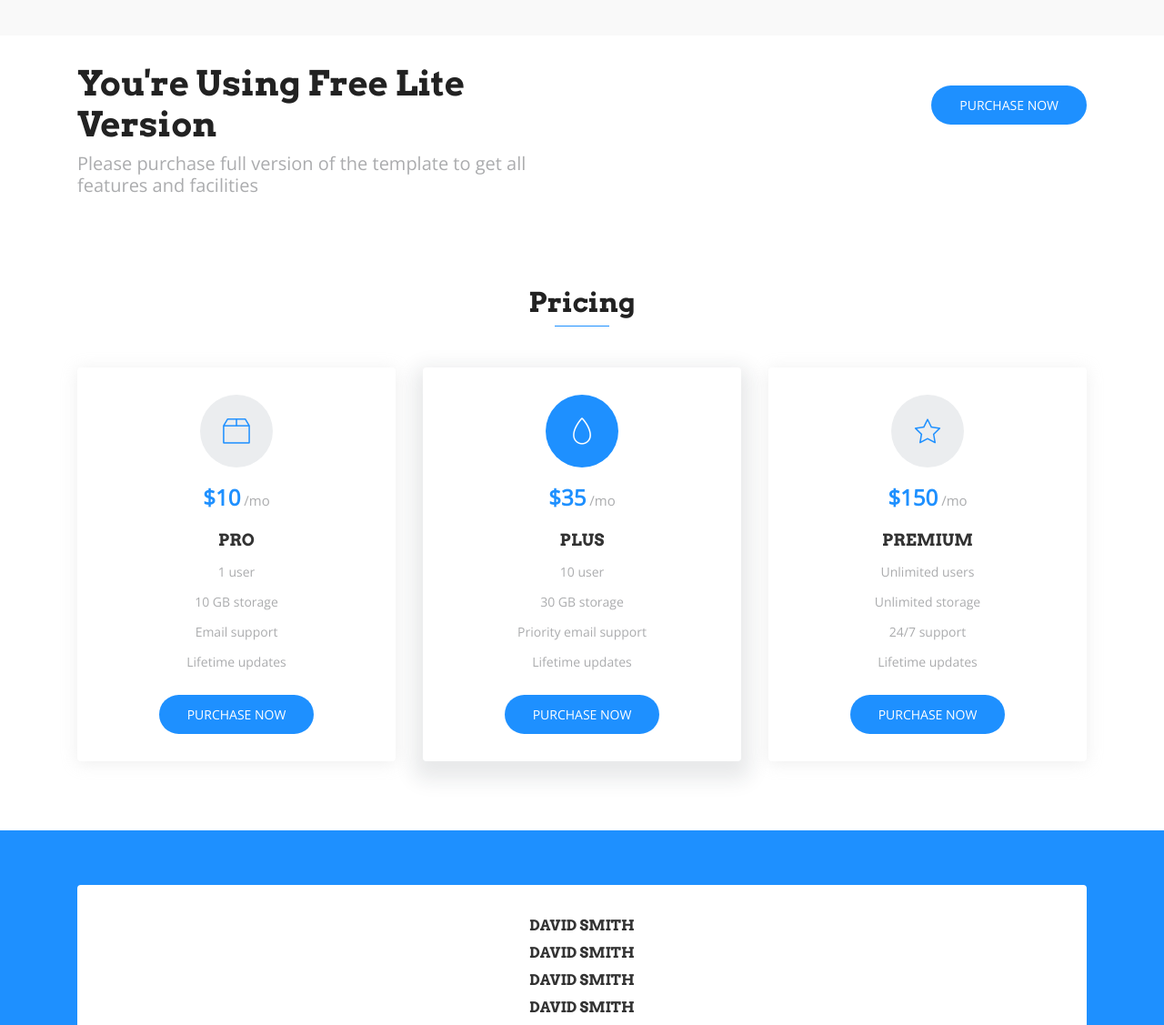
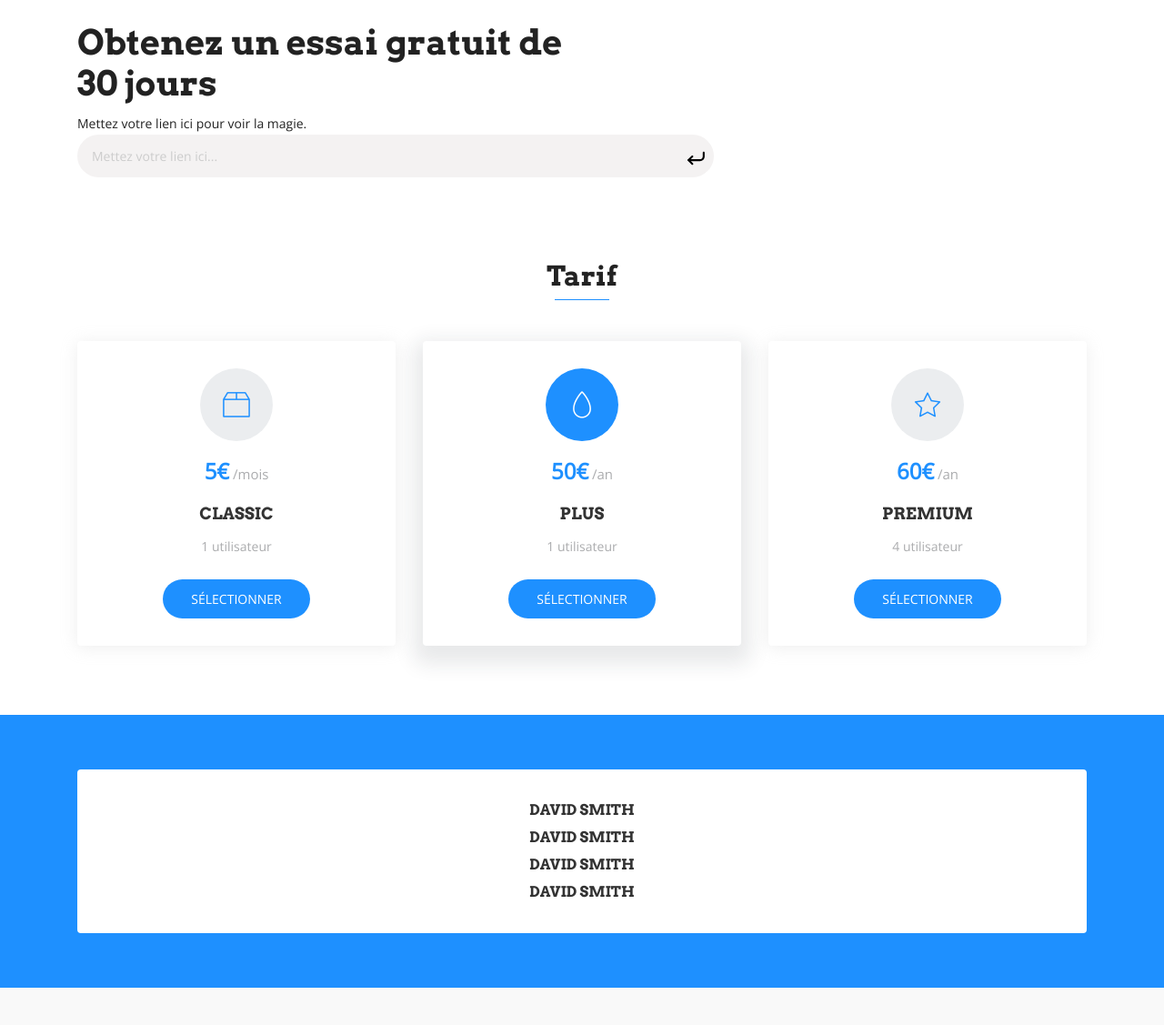
Before and after one commit to MaksimLsk/LEGE-, a website: page index.html in a window 1280 px wide. Shown: the part 1600-2727 px from the top of the page at 91% size. Drawn offline with nearby package versions, Linux system fonts and the light colour scheme; files whose address does not match are found by name.

Commit message:
modifications

```diff
--- a/assets/css/main.css
+++ b/assets/css/main.css
@@ -3,6 +3,70 @@
 html {
   overflow-x: hidden;
 }
+
+
+.search {
+  display: flex;
+  align-items: center;
+  text-align: center;
+  width: 70vw;
+}
+
+.searchinput {
+  font-family: inherit;
+  font-size: inherit;
+  background-color: #f4f2f2;
+  border: none;
+  color: #646464;
+  padding: 0.7rem 1rem;
+  border-radius: 30px;
+  width: 50em;
+  transition: all ease-in-out .5s;
+  margin-right: -2rem;
+}
+
+.searchinput:hover,
+.searchinput:focus {
+  box-shadow: 0 0 1em #00000013;
+}
+
+.searchinput:focus {
+  outline: none;
+  background-color: #f0eeee;
+}
+
+.searchinput::-webkit-input-placeholder {
+  font-weight: 100;
+  color: #ccc;
+}
+
+.searchinput:focus+.searchbutton {
+  background-color: #f0eeee;
+}
+
+.inputbtn {
+  cursor: pointer;
+  padding: 0;
+  width: 2.5rem;
+  height: 2.5rem;
+  border: none;
+  background-color: transparent;
+}
+
+.searchbutton {
+  border: none;
+  background-color: transparent;
+  margin-top: 1em;
+}
+
+
+.search__icon {
+  height: 100%;
+  width: 60%;
+  padding: 0;
+  display: flex;
+}
+
 
 :root {
   --accent-color: #1e90ff;
--- a/index.html
+++ b/index.html
@@ -35,7 +35,7 @@
     <nav class="navbar navbar-expand-md bg-inverse fixed-top scrolling-navbar">
       <div class="container">
         <!-- Brand and toggle get grouped for better mobile display -->
-        <a href="index.html" class="navbar-brand"><img src="assets/img/logo-light-tiny.jpg" alt=""></a>
+        <a href="index.html" class="navbar-brand"><img id="logo" src="assets/img/logo-light-tiny.jpg" alt=""></a>
         <button class="navbar-toggler" type="button" data-toggle="collapse" data-target="#navbarCollapse"
           aria-controls="navbarCollapse" aria-expanded="false" aria-label="Toggle navigation">
           <i class="lni-menu"></i>
@@ -53,7 +53,7 @@
               </a>
             </li>
             <li class="nav-item">
-              <a class="nav-link" href="#team">
+              <a class="nav-link" href="#testimonial">
                 Équipe
               </a>
             </li>
@@ -79,10 +79,10 @@
         <div class="row">
           <div class="col-lg-7 col-md-12 col-sm-12 col-xs-12">
             <div class="contents">
-              <h2 class="head-title">Simplifiez votre navigation dès aujourd’hui avec notre solution innovante.</h2>
-              <p>En un clic, adaptez instantanément le contenu des sites que vous visitez pour une expérience optimale
-                et personnalisée. Notre extension détecte vos préférences et pré-remplit les paramètres selon vos
-                besoins, transformant le web en un espace plus inclusif. </p>
+              <h2 class="head-title">Et si le web s’adaptait à vous !</h2>
+              <p>Simplifiez votre navigation dès aujourd’hui avec notre solution innovante.En un clic, adaptez
+                instantanément le contenu des sites que vous visitez pour une expérience optimale
+                et personnalisée.</p>
             </div>
           </div>
           <div class="col-lg-5 col-md-12 col-sm-12 col-xs-12">
@@ -110,11 +110,11 @@
         <div class="col-md-6 col-lg-4 col-xs-12">
           <div class="services-item wow fadeInRight" data-wow-delay="0.3s">
             <div class="icon">
-              <i class="lni-cog"></i>
+              <i class="lni-layers"></i>
             </div>
             <div class="services-content">
-              <h3><a href="#">Personnalisation</a></h3>
-              <p>Ut maximus enim dolor. Aenean auctor risus eget tincidunt lobortis. Donec tincidunt bibendum gravida.
+              <h3><a href="#">Navigation simplifiée</a></h3>
+              <p>Profitez d’une expérience utilisateur améliorée grâce à notre solution ergonomique et inclusive.
               </p>
             </div>
           </div>
@@ -123,11 +123,11 @@
         <div class="col-md-6 col-lg-4 col-xs-12">
           <div class="services-item wow fadeInRight" data-wow-delay="0.6s">
             <div class="icon">
-              <i class="lni-stats-up"></i>
+              <i class="lni-cog"></i>
             </div>
             <div class="services-content">
               <h3><a href="#">Facile à utiliser</a></h3>
-              <p>Ut maximus enim dolor. Aenean auctor risus eget tincidunt lobortis. Donec tincidunt bibendum gravida.
+              <p>Notre extension offre une interface conviviale, simplifiant l’accessibilité sur le web en un seul clic.
               </p>
             </div>
           </div>
@@ -139,14 +139,11 @@
               <i class="lni-users"></i>
             </div>
             <div class="services-content">
-              <h3><a href="#">Navigation simplifiée</a></h3>
-              <p>Ut maximus enim dolor. Aenean auctor risus eget tincidunt lobortis. Donec tincidunt bibendum gravida.
+              <h3><a href="#">Personnalisation</a></h3>
+              <p>Notre extension permet de personnaliser les paramètres selon les besoins spécifiques de chaque
+                utilisateur, tels que le contraste des couleurs, la taille du texte et la police adaptée.
               </p>
             </div>
-          </div>
-        </div>
-        <div class="col-md-6 col-lg-4 col-xs-12">
-          <div class="services-item wow fadeInRight" data-wow-delay="1.8s">
           </div>
         </div>
       </div>
@@ -175,12 +172,28 @@
       <div class="row">
         <div class="col-lg-6 col-md-6 col-xs-12 wow fadeInLeft" data-wow-delay="0.3s">
           <div class="cta-text">
-            <h4>You're Using Free Lite Version</h4>
-            <h5>Please purchase full version of the template to get all features and facilities</h5>
+            <h4>Obtenez un essai gratuit de 30 jours</h4>
+            <p>Mettez votre lien ici pour voir la magie.</p>
           </div>
         </div>
-        <div class="col-lg-6 col-md-6 col-xs-12 text-right wow fadeInRight" data-wow-delay="0.3s">
-          </br><a rel="nofollow" href="https://rebrand.ly/fusion-ud" class="btn btn-common">Purchase Now</a>
+      </div>
+      <div>
+        <div class="search"> <input type="text" class="searchinput" placeholder="Mettez votre lien ici...">
+          <button class="inputbtn">
+            <svg id="Layer_1" class="search__icon" aria-hidden="true" viewBox="0 0 24 24">
+              <g>
+                <svg fill="none" height="30" viewBox="0 0 24 24" width="25" xmlns="http://www.w3.org/2000/svg">
+                  <g clip-rule="evenodd" fill="rgb(0,0,0)" fill-rule="evenodd">
+                    <path
+                      d="m3 14c0-.5523.44772-1 1-1h12c1.6569 0 3-1.3431 3-3v-4c0-.55229.4477-1 1-1s1 .44771 1 1v4c0 2.7614-2.2386 5-5 5h-12c-.55228 0-1-.4477-1-1z" />
+                    <path
+                      d="m3.29289 14.7071c-.39052-.3905-.39052-1.0237 0-1.4142l4-4.00001c.39053-.39052 1.02369-.39052 1.41422 0 .39052.39053.39052 1.02371 0 1.41421l-3.2929 3.2929 3.2929 3.2929c.39052.3905.39052 1.0237 0 1.4142-.39053.3905-1.02369.3905-1.41422 0z" />
+                  </g>
+                </svg>
+
+              </g>
+            </svg>
+          </button>
         </div>
       </div>
     </div>
@@ -191,7 +204,7 @@
   <section id="pricing" class="section-padding">
     <div class="container">
       <div class="section-header text-center">
-        <h2 class="section-title wow fadeInDown" data-wow-delay="0.3s">Pricing</h2>
+        <h2 class="section-title wow fadeInDown" data-wow-delay="0.3s">Tarif</h2>
         <div class="shape wow fadeInDown" data-wow-delay="0.3s"></div>
       </div>
       <div class="row">
@@ -201,18 +214,15 @@
               <i class="lni-package"></i>
             </div>
             <div class="pricing-header">
-              <p class="price-value">$10<span> /mo</span></p>
+              <p class="price-value">5€<span> /mois</span></p>
             </div>
             <div class="title">
-              <h3>Pro</h3>
+              <h3>Classic</h3>
             </div>
             <ul class="description">
-              <li>1 user</li>
-              <li>10 GB storage</li>
-              <li>Email support</li>
-              <li>Lifetime updates</li>
+              <li>1 utilisateur</li>
             </ul>
-            <button class="btn btn-common">Purchase Now</button>
+            <button class="btn btn-common">Sélectionner</button>
           </div>
         </div>
         <div class="col-lg-4 col-md-6 col-xs-12 active">
@@ -221,18 +231,15 @@
               <i class="lni-drop"></i>
             </div>
             <div class="pricing-header">
-              <p class="price-value">$35<span> /mo</span></p>
+              <p class="price-value">50€<span> /an</span></p>
             </div>
             <div class="title">
               <h3>Plus</h3>
             </div>
             <ul class="description">
-              <li>10 user</li>
-              <li>30 GB storage</li>
-              <li>Priority email support</li>
-              <li>Lifetime updates</li>
+              <li>1 utilisateur</li>
             </ul>
-            <button class="btn btn-common">Purchase Now</button>
+            <button class="btn btn-common">Sélectionner</button>
           </div>
         </div>
         <div class="col-lg-4 col-md-6 col-xs-12">
@@ -241,18 +248,15 @@
               <i class="lni-star"></i>
             </div>
             <div class="pricing-header">
-              <p class="price-value">$150<span> /mo</span></p>
+              <p class="price-value">60€<span> /an</span></p>
             </div>
             <div class="title">
               <h3>Premium</h3>
             </div>
             <ul class="description">
-              <li>Unlimited users</li>
-              <li>Unlimited storage</li>
-              <li>24/7 support</li>
-              <li>Lifetime updates</li>
+              <li>4 utilisateur</li>
             </ul>
-            <button class="btn btn-common">Purchase Now</button>
+            <button class="btn btn-common">Sélectionner</button>
           </div>
         </div>
       </div>
@@ -279,32 +283,6 @@
       </div>
     </div>
   </section>
-
-
-  <!-- Testimonial Section End -->
-  <!-- <section id="testimonial" class="testimonial section-padding">
-    <div class="container">
-      <div class="row justify-content-center">
-        <div class="col-lg-12 col-md-12 col-sm-12 col-xs-12"></div>
-        <div id="testimonials" class="owl-carousel wow fadeInUp" data-wow-delay="1.2s">
-          <div class="item">
-            <div class="testimonial-item">
-              <div class="info">
-                <h2><a href="#">David Smith</a></h2>
-                <h3><a href="#">Creative Head</a></h3>
-              </div>
-              <div class="content">
-                <p class="description">Praesent cursus nulla non arcu tempor, ut egestas elit tempus. In ac ex
-                  fermentum,
-                  gravida felis nec, tincidunt ligula.</p>
-              </div>
-            </div>
-          </div>
-        </div>
-      </div>
-    </div>
-    </div>
-  </section> -->
 
   <!-- Contact Section Start -->
   <section id="contact" class="section-padding bg-gray">
```
